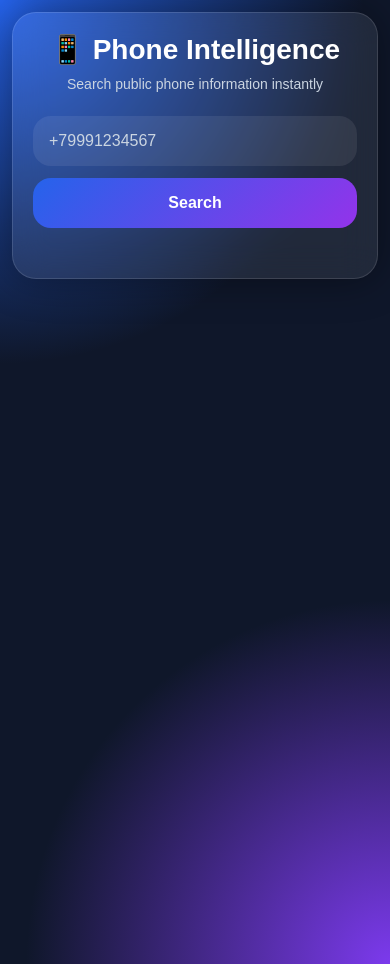
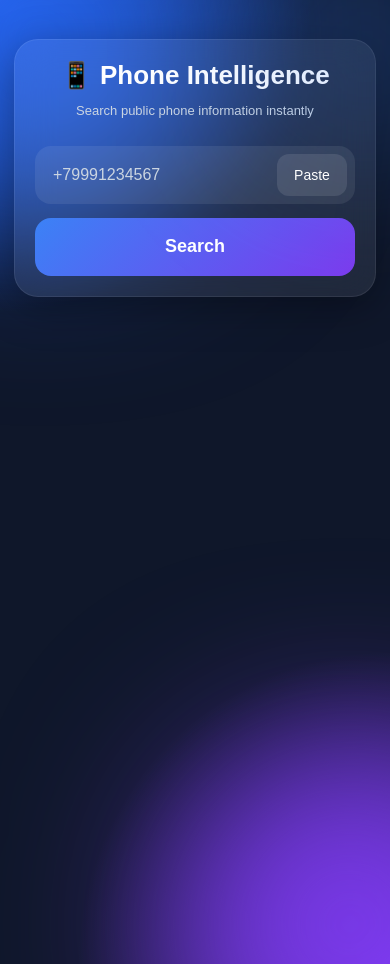
Before and after one commit to maksymtelegram0-source/phone-info-site, a Flask app: page / in a window 390 px wide. Run offline with Flask 3, Linux system fonts and the light colour scheme.

Commit message:
restore stable mobile version

```diff
--- a/static/style.css
+++ b/static/style.css
@@ -7,115 +7,384 @@
 html,
 body{
     width:100%;
-    min-height:100%;
     overflow-x:hidden;
     overflow-y:auto;
     -webkit-overflow-scrolling:touch;
-    font-family:Arial, sans-serif;
-    background:#0f172a;
-    color:white;
+    touch-action:pan-y;
 }
 
 body{
+
+    font-family:Arial, sans-serif;
+
     min-height:100vh;
+
     display:flex;
+
     justify-content:center;
+
     align-items:flex-start;
-    padding:30px 15px;
+
     background:
-        radial-gradient(circle at top left,#2563eb 0%,transparent 35%),
-        radial-gradient(circle at bottom right,#7c3aed 0%,transparent 35%),
-        #0f172a;
+    radial-gradient(circle at top left,
+    #2563eb,
+    transparent 30%),
+
+    radial-gradient(circle at bottom right,
+    #7c3aed,
+    transparent 30%),
+
+    #0f172a;
+
+    color:white;
+
+    padding:20px;
+
+    position:relative;
+}
+
+body::before,
+body::after{
+
+    content:"";
+
+    position:absolute;
+
+    width:320px;
+
+    height:320px;
+
+    border-radius:50%;
+
+    filter:blur(100px);
+
+    z-index:-1;
+}
+
+body::before{
+
+    background:#2563eb;
+
+    top:-120px;
+
+    left:-120px;
+}
+
+body::after{
+
+    background:#7c3aed;
+
+    bottom:-120px;
+
+    right:-120px;
 }
 
 .container{
+
     width:100%;
-    max-width:700px;
+
+    max-width:520px;
+
+    overflow:visible;
+
+    margin-top:25px;
+
+    margin-bottom:100px;
+
     background:rgba(255,255,255,0.08);
-    backdrop-filter:blur(18px);
-    border:1px solid rgba(255,255,255,0.12);
-    border-radius:30px;
-    padding:30px;
-    box-shadow:0 0 40px rgba(0,0,0,0.4);
-    overflow:hidden;
+
+    border:1px solid rgba(255,255,255,0.08);
+
+    backdrop-filter:blur(20px);
+
+    padding:22px;
+
+    border-radius:28px;
+
+    box-shadow:
+    0 10px 40px rgba(0,0,0,0.35);
+
+    position:relative;
 }
 
-.logo{
+.top-glow{
+
+    position:absolute;
+
+    width:180px;
+
+    height:180px;
+
+    background:#3b82f6;
+
+    filter:blur(90px);
+
+    top:-80px;
+
+    right:-80px;
+
+    opacity:0.35;
+}
+
+h1{
+
     text-align:center;
-    font-size:34px;
-    font-weight:bold;
+
+    font-size:30px;
+
     margin-bottom:10px;
+
+    font-weight:700;
 }
 
 .subtitle{
+
     text-align:center;
+
     color:#cbd5e1;
-    margin-bottom:30px;
+
+    margin-bottom:25px;
+
+    font-size:14px;
+
+    line-height:1.5;
 }
 
-.search-box{
+form{
+
     display:flex;
-    gap:12px;
-    margin-bottom:30px;
+
+    flex-direction:column;
+
+    gap:14px;
 }
 
-.search-box input{
-    flex:1;
-    padding:18px;
-    border:none;
-    border-radius:18px;
-    background:rgba(255,255,255,0.08);
-    color:white;
-    font-size:18px;
-    outline:none;
+.input-wrapper{
+
+    position:relative;
 }
 
-.search-box input::placeholder{
+input{
+
+    width:100%;
+
+    height:58px;
+
+    padding:0 90px 0 18px;
+
+    border:none;
+
+    border-radius:16px;
+
+    background:rgba(255,255,255,0.08);
+
+    color:white;
+
+    font-size:16px;
+
+    outline:none;
+
+    transition:0.3s;
+}
+
+input::placeholder{
     color:#cbd5e1;
 }
 
-.search-box button{
-    padding:18px 28px;
+input:focus{
+
+    background:rgba(255,255,255,0.12);
+
+    transform:scale(1.01);
+}
+
+#pasteBtn{
+
+    position:absolute;
+
+    right:8px;
+
+    top:8px;
+
+    width:70px;
+
+    height:42px;
+
     border:none;
-    border-radius:18px;
-    background:linear-gradient(135deg,#2563eb,#9333ea);
+
+    border-radius:12px;
+
+    background:rgba(255,255,255,0.1);
+
     color:white;
+
+    font-size:14px;
+
+    cursor:pointer;
+}
+
+#searchBtn{
+
+    width:100%;
+
+    height:58px;
+
+    border:none;
+
+    border-radius:16px;
+
+    background:linear-gradient(
+        135deg,
+        #3b82f6,
+        #7c3aed
+    );
+
+    color:white;
+
     font-size:18px;
-    font-weight:bold;
+
+    font-weight:700;
+
     cursor:pointer;
+
     transition:0.3s;
 }
 
-.search-box button:hover{
-    transform:scale(1.03);
-    opacity:0.95;
+#searchBtn:hover{
+
+    transform:translateY(-2px);
+
+    box-shadow:
+    0 10px 25px rgba(59,130,246,0.4);
 }
 
 .loader{
-    width:70px;
-    height:70px;
-    border:6px solid rgba(255,255,255,0.15);
-    border-top:6px solid #3b82f6;
+
+    display:none;
+
+    width:55px;
+
+    height:55px;
+
+    border:5px solid rgba(255,255,255,0.15);
+
+    border-top:5px solid white;
+
     border-radius:50%;
+
     animation:spin 1s linear infinite;
-    margin:30px auto;
-    display:none;
-}
 
-@keyframes spin{
-    100%{
-        transform:rotate(360deg);
-    }
+    margin:28px auto;
 }
 
 .result{
-    animation:fadeIn 0.4s ease;
+
+    margin-top:24px;
+
+    display:flex;
+
+    flex-direction:column;
+
+    gap:14px;
+
+    overflow:visible;
+}
+
+.result-header{
+
+    display:flex;
+
+    justify-content:space-between;
+
+    align-items:center;
+}
+
+.result h2{
+
+    font-size:24px;
+}
+
+.copy-btn{
+
+    border:none;
+
+    padding:10px 16px;
+
+    border-radius:12px;
+
+    background:#2563eb;
+
+    color:white;
+
+    cursor:pointer;
+}
+
+.info-card{
+
+    background:rgba(255,255,255,0.06);
+
+    border:1px solid rgba(255,255,255,0.08);
+
+    padding:18px;
+
+    border-radius:18px;
+
+    transition:0.3s;
+}
+
+.info-card:hover{
+
+    transform:translateY(-2px);
+
+    background:rgba(255,255,255,0.08);
+}
+
+.info-card span{
+
+    display:block;
+
+    color:#94a3b8;
+
+    margin-bottom:8px;
+
+    font-size:14px;
+}
+
+.info-card p{
+
+    font-size:16px;
+
+    line-height:1.5;
+
+    word-break:break-word;
+}
+
+.error{
+
+    background:rgba(239,68,68,0.15);
+
+    border:1px solid rgba(239,68,68,0.35);
+
+    padding:16px;
+
+    border-radius:14px;
+
+    color:#fecaca;
+}
+
+.fade-in{
+    animation:fadeIn 0.8s ease;
+}
+
+.slide-up{
+    animation:slideUp 0.5s ease;
 }
 
 @keyframes fadeIn{
+
     from{
         opacity:0;
-        transform:translateY(15px);
+        transform:translateY(20px);
     }
 
     to{
@@ -124,150 +393,48 @@ body{
     }
 }
 
-.result-top{
-    display:flex;
-    justify-content:space-between;
-    align-items:center;
-    margin-bottom:20px;
+@keyframes slideUp{
+
+    from{
+        opacity:0;
+        transform:translateY(20px);
+    }
+
+    to{
+        opacity:1;
+        transform:translateY(0);
+    }
 }
 
-.result-top h2{
-    font-size:42px;
+@keyframes spin{
+
+    from{
+        transform:rotate(0deg);
+    }
+
+    to{
+        transform:rotate(360deg);
+    }
 }
 
-.copy-btn{
-    border:none;
-    padding:14px 20px;
-    border-radius:16px;
-    background:#2563eb;
-    color:white;
-    cursor:pointer;
-    font-size:16px;
-    transition:0.3s;
-}
-
-.copy-btn:hover{
-    transform:scale(1.05);
-}
-
-.result-grid{
-    display:grid;
-    grid-template-columns:1fr 1fr;
-    gap:20px;
-}
-
-.result-card{
-    background:rgba(255,255,255,0.06);
-    border:1px solid rgba(255,255,255,0.08);
-    border-radius:24px;
-    padding:24px;
-    transition:0.3s;
-    word-break:break-word;
-}
-
-.result-card:hover{
-    transform:translateY(-3px);
-    background:rgba(255,255,255,0.09);
-}
-
-.label{
-    color:#cbd5e1;
-    margin-bottom:12px;
-    font-size:18px;
-}
-
-.value{
-    font-size:30px;
-    font-weight:bold;
-}
-
-.flag{
-    font-size:34px;
-    margin-right:10px;
-}
-
-.error{
-    background:rgba(255,0,0,0.1);
-    border:1px solid rgba(255,0,0,0.3);
-    padding:18px;
-    border-radius:18px;
-    text-align:center;
-    margin-top:20px;
-}
-
-@media (max-width:700px){
+@media (max-width:600px){
 
     body{
-        padding:12px;
-        align-items:flex-start;
+        padding:14px;
+        padding-bottom:120px;
     }
 
     .container{
-        width:100%;
-        max-width:100%;
         padding:20px;
         border-radius:24px;
     }
 
-    .logo{
-        font-size:28px;
+    h1{
+        font-size:26px;
     }
 
     .subtitle{
-        font-size:14px;
-        margin-bottom:24px;
-    }
-
-    .search-box{
-        flex-direction:column;
-    }
-
-    .search-box input{
-        width:100%;
-        font-size:16px;
-        padding:16px;
-    }
-
-    .search-box button{
-        width:100%;
-        font-size:16px;
-        padding:16px;
-    }
-
-    .result-top{
-        flex-direction:column;
-        align-items:flex-start;
-        gap:12px;
-    }
-
-    .result-top h2{
-        font-size:34px;
-    }
-
-    .copy-btn{
-        width:100%;
-    }
-
-    .result-grid{
-        grid-template-columns:1fr;
-    }
-
-    .result-card{
-        width:100%;
-        padding:20px;
-        border-radius:20px;
-    }
-
-    .label{
-        font-size:16px;
-    }
-
-    .value{
-        font-size:24px;
-    }
-
-    .flag{
-        font-size:28px;
+        font-size:13px;
     }
 
 }
--- a/templates/index.html
+++ b/templates/index.html
@@ -1,5 +1,5 @@
 <!DOCTYPE html>
-<html lang="en">
+<html lang="ru">
 <head>
     <meta charset="UTF-8">
     <meta name="viewport" content="width=device-width, initial-scale=1.0">
@@ -10,32 +10,37 @@
 
 <body>
 
-<div class="container">
+<div class="container fade-in">
 
-    <div class="logo">
-        📱 Phone Intelligence
-    </div>
+    <div class="top-glow"></div>
 
-    <div class="subtitle">
+    <h1>📱 Phone Intelligence</h1>
+
+    <p class="subtitle">
         Search public phone information instantly
-    </div>
+    </p>
 
-    <form method="POST">
+    <form method="POST" id="searchForm">
 
-        <div class="search-box">
+        <div class="input-wrapper">
 
             <input
                 type="text"
-                name="phone"
+                name="number"
+                id="phoneInput"
                 placeholder="+79991234567"
                 required
             >
 
-            <button type="submit">
-                Search
+            <button type="button" id="pasteBtn">
+                Paste
             </button>
 
         </div>
+
+        <button type="submit" id="searchBtn">
+            Search
+        </button>
 
     </form>
 
@@ -43,80 +48,86 @@
 
     {% if result %}
 
-    <div class="result">
+    <div class="result slide-up">
 
-        <div class="result-top">
+        {% if result.error %}
+
+            <div class="error">
+                {{ result.error }}
+            </div>
+
+        {% else %}
+
+            <div class="result-header">
 
                 <h2>Result</h2>
 
-            <button class="copy-btn" onclick="copyResult()">
+                <button class="copy-btn" id="copyBtn">
                     Copy
                 </button>
 
             </div>
 
-        <div class="result-grid">
+            <div class="info-card">
 
-            <div class="result-card">
-                <div class="label">
-                    📞 Number
+                <span>📞 Number</span>
+
+                <p>
+                    {{ result.international_format }}
+                </p>
+
             </div>
 
-                <div class="value">
-                    {{ result.number }}
-                </div>
+            <div class="info-card">
+
+                <span>🌍 Country</span>
+
+                <p>
+
+                    {% if result.country_code == 'RU' %}🇷🇺{% endif %}
+                    {% if result.country_code == 'US' %}🇺🇸{% endif %}
+                    {% if result.country_code == 'UA' %}🇺🇦{% endif %}
+                    {% if result.country_code == 'GB' %}🇬🇧{% endif %}
+                    {% if result.country_code == 'DE' %}🇩🇪{% endif %}
+
+                    {{ result.country_name }}
+
+                </p>
+
             </div>
 
-            <div class="result-card">
-                <div class="label">
-                    🌍 Country
+            <div class="info-card">
+
+                <span>📍 Region</span>
+
+                <p>
+                    {{ result.location }}
+                </p>
+
             </div>
 
-                <div class="value">
-                    {{ result.country_name }}
-                </div>
+            <div class="info-card">
+
+                <span>📡 Carrier</span>
+
+                <p>
+                    {{ result.carrier }}
+                </p>
+
             </div>
 
-            <div class="result-card">
-                <div class="label">
-                    📍 Region
-                </div>
+            <div class="info-card">
 
-                <div class="value">
-                    {{ result.location }}
-                </div>
-            </div>
+                <span>☎️ Type</span>
 
-            <div class="result-card">
-                <div class="label">
-                    📡 Carrier
-                </div>
-
-                <div class="value">
-                    {{ result.carrier }}
-                </div>
-            </div>
-
-            <div class="result-card">
-                <div class="label">
-                    ☎️ Type
-                </div>
-
-                <div class="value">
+                <p>
                     {{ result.line_type }}
-                </div>
-            </div>
-
-        </div>
+                </p>
 
             </div>
 
         {% endif %}
 
-    {% if error %}
-
-    <div class="error">
-        {{ error }}
     </div>
 
     {% endif %}
@@ -125,24 +136,68 @@
 
 <script>
 
-const form = document.querySelector("form");
+const form = document.getElementById("searchForm");
 const loader = document.getElementById("loader");
+const button = document.getElementById("searchBtn");
+const input = document.getElementById("phoneInput");
+const pasteBtn = document.getElementById("pasteBtn");
 
-form.addEventListener("submit", () => {
+form.addEventListener("submit", function(event){
+
+    const value = input.value.trim();
+
+    if(value.length < 8){
+
+        alert("Введите корректный номер");
+
+        event.preventDefault();
+
+        return;
+    }
+
     loader.style.display = "block";
+
+    button.innerText = "Searching...";
+
+    button.disabled = true;
+
 });
 
-function copyResult(){
+pasteBtn.addEventListener("click", async () => {
 
-    const text = `
-Number: {{ result.number if result else '' }}
-Country: {{ result.country_name if result else '' }}
-Region: {{ result.location if result else '' }}
-Carrier: {{ result.carrier if result else '' }}
-Type: {{ result.line_type if result else '' }}
-    `;
+    try {
 
-    navigator.clipboard.writeText(text);
+        const text = await navigator.clipboard.readText();
+
+        input.value = text;
+
+    } catch {
+
+        alert("Clipboard unavailable");
+
+    }
+
+});
+
+const copyBtn = document.getElementById("copyBtn");
+
+if(copyBtn){
+
+    copyBtn.addEventListener("click", async () => {
+
+        const resultText = document.querySelector(".result").innerText;
+
+        await navigator.clipboard.writeText(resultText);
+
+        copyBtn.innerText = "Copied";
+
+        setTimeout(() => {
+
+            copyBtn.innerText = "Copy";
+
+        }, 2000);
+
+    });
 
 }
 
```
Lines whose indentation alone changed are shown as unchanged.
